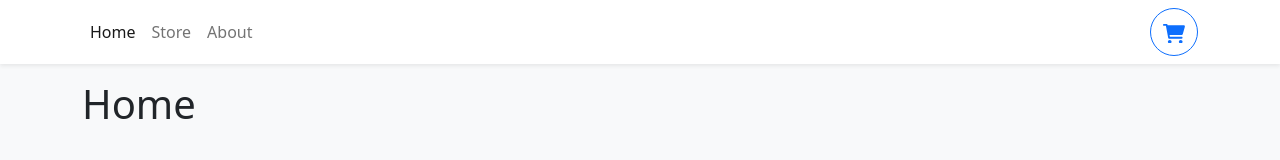
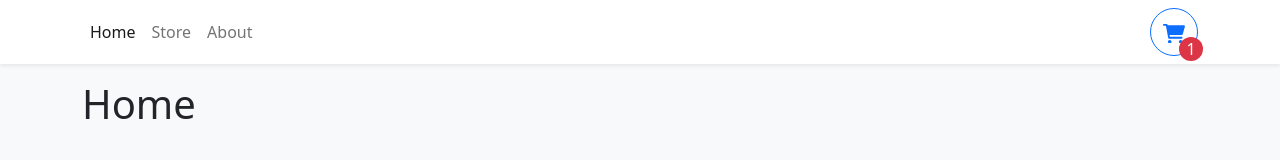
Before and after one commit to RokkuRock/brand-website, a React (Vite) app: page / in a window 1280 px wide. Shown: the top 160 px of the page. Built offline with nearby package versions, Linux system fonts and the light colour scheme.

Commit message:
Finish Button notice and sticky NavbarBs

```diff
--- a/src/components/Navbar.tsx
+++ b/src/components/Navbar.tsx
@@ -3,7 +3,7 @@
 
 export function Navbar () {
     return (
-    <NavbarBs className="bg-white shadow-sm mb-3">
+    <NavbarBs sticky="top" className="bg-white shadow-sm mb-3">
         <Container>
             <Nav className="me-auto">
                 <Nav.Link to="/" as={NavLink}>Home</Nav.Link>
@@ -11,7 +11,7 @@
                 <Nav.Link to="/about" as={NavLink}>About</Nav.Link>
             </Nav>
             <Button
-                style={{width: "3rem", height: "3rem" }}
+                style={{width: "3rem", height: "3rem", position: "relative" }}
                 variant="outline-primary"
                 className="rounded-circle"
             >
@@ -22,6 +22,16 @@
                 >
                 <path d="M96 0C107.5 0 117.4 8.19 119.6 19.51L121.1 32H541.8C562.1 32 578.3 52.25 572.6 72.66L518.6 264.7C514.7 278.5 502.1 288 487.8 288H170.7L179.9 336H488C501.3 336 512 346.7 512 360C512 373.3 501.3 384 488 384H159.1C148.5 384 138.6 375.8 136.4 364.5L76.14 48H24C10.75 48 0 37.25 0 24C0 10.75 10.75 0 24 0H96zM128 464C128 437.5 149.5 416 176 416C202.5 416 224 437.5 224 464C224 490.5 202.5 512 176 512C149.5 512 128 490.5 128 464zM512 464C512 490.5 490.5 512 464 512C437.5 512 416 490.5 416 464C416 437.5 437.5 416 464 416C490.5 416 512 437.5 512 464z" />
                 </svg>
+                <div className="rounded-circle bg-danger d-flex justify-content-center align-items-center"
+                style={{
+                    color: "white",
+                    width: "1.5rem",
+                    height: "1.5rem",
+                    position: "absolute",
+                    bottom: 0,
+                    right: 0,
+                    transform:"translate(25%, 25%)",
+                    }}>1</div>
             </Button>
         </Container>
     </NavbarBs>
```
